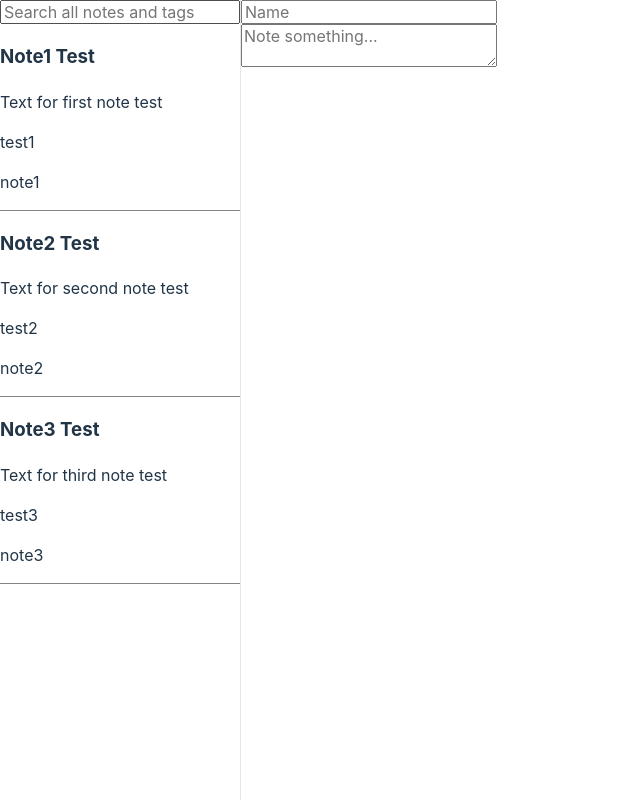
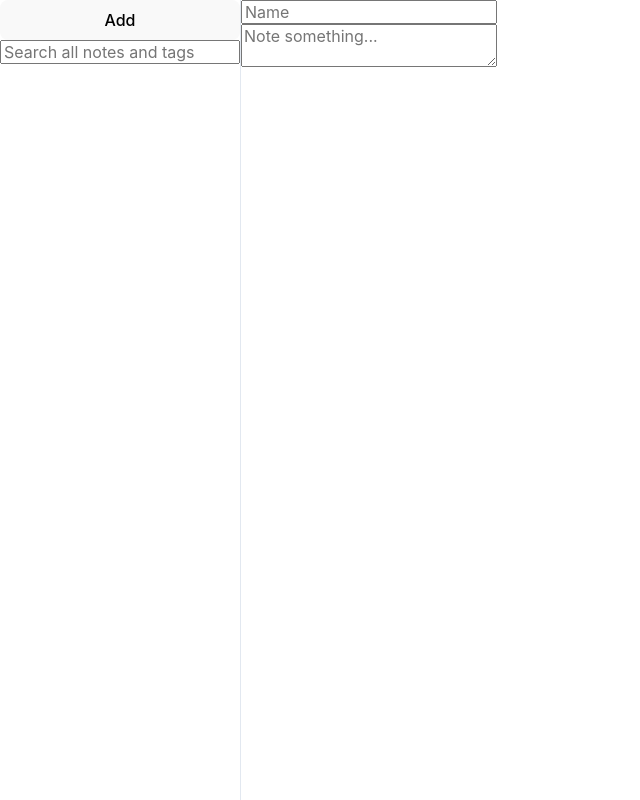
Before and after one commit to loonlylokly/ReactNotes, a React (Vite) app: page / in a window 1280 px wide. Shown: the whole page, without its empty margins (0-640 px from the left). Built offline with nearby package versions, Linux system fonts and the light colour scheme.

Commit message:
feat: add functional to add and delete notes, also small fix

```diff
--- a/package.json
+++ b/package.json
@@ -14,13 +14,15 @@
     "normalize.css": "^8.0.1",
     "react": "^18.2.0",
     "react-dom": "^18.2.0",
-    "react-router-dom": "^6.9.0"
+    "react-router-dom": "^6.9.0",
+    "uuid": "^9.0.0"
   },
   "devDependencies": {
     "@testing-library/jest-dom": "^5.16.5",
     "@testing-library/react": "^14.0.0",
     "@types/react": "^18.0.28",
     "@types/react-dom": "^18.0.11",
+    "@types/uuid": "9.0.1",
     "@types/testing-library__jest-dom": "^5.14.5",
     "@typescript-eslint/eslint-plugin": "^5.56.0",
     "@typescript-eslint/parser": "^5.56.0",
--- a/src/components/List.tsx
+++ b/src/components/List.tsx
@@ -1,8 +1,8 @@
-interface ListProps<T> {
+type ListProps<T> = {
   items: T[];
   renderItem: (item: T) => React.ReactNode;
   classNameList: string;
-}
+};
 
 export default function List<T>({ items, renderItem, classNameList }: ListProps<T>) {
   return <div className={classNameList}>{items.map(renderItem)}</div>;
--- a/src/components/Note/Note.tsx
+++ b/src/components/Note/Note.tsx
@@ -6,15 +6,19 @@ import { ITag } from '../../types/ITag';
 import { INote } from '../../types/INote';
 import styles from './Note.module.scss';
 
-interface NoteProps {
+type NoteProps = {
   note: INote;
-}
+  onDeleteNote: (idDelete: string) => void;
+};
 
-const Note: FC<NoteProps> = ({ note }) => {
+const Note: FC<NoteProps> = ({ note, onDeleteNote }) => {
   return (
     <div className={`${styles.note}`}>
       <h3>{note.title}</h3>
-      <p>{note.text}</p>
+      <button type="button" onClick={() => onDeleteNote(note.id)}>
+        Delete
+      </button>
+      <p>{note.text && `${note.text.slice(0, 30)}...`}</p>
       <List
         classNameList={styles.list}
         items={note.tags}
--- a/src/components/Sidebar/Sidebar.tsx
+++ b/src/components/Sidebar/Sidebar.tsx
@@ -3,46 +3,25 @@ import Note from '../Note/Note';
 import { INote } from '../../types/INote';
 import styles from './Sidebar.module.scss';
 
-function Sidebar() {
-  const notes: INote[] = [
-    {
-      id: '1',
-      title: 'Note1 Test',
-      tags: [
-        { id: '1', name: 'test1' },
-        { id: '2', name: 'note1' },
-      ],
-      text: 'Text for first note test',
-    },
-    {
-      id: '2',
-      title: 'Note2 Test',
-      tags: [
-        { id: '1', name: 'test2' },
-        { id: '2', name: 'note2' },
-      ],
-      text: 'Text for second note test',
-    },
-    {
-      id: '3',
-      title: 'Note3 Test',
-      tags: [
-        { id: '1', name: 'test3' },
-        { id: '2', name: 'note3' },
-      ],
-      text: 'Text for third note test',
-    },
-  ];
+type NoteProps = {
+  notes: INote[];
+  onAddNote: () => void;
+  onDeleteNote: (idDelete: string) => void;
+};
 
+function Sidebar({ notes, onAddNote, onDeleteNote }: NoteProps) {
   return (
-    <div className={styles.sidebar}>
+    <aside className={styles.sidebar}>
+      <button type="button" onClick={onAddNote}>
+        Add
+      </button>
       <input type="search" placeholder="Search all notes and tags" />
       <List
         classNameList={styles.list}
         items={notes}
-        renderItem={(note: INote) => <Note key={note.id} note={note} />}
+        renderItem={(note: INote) => <Note key={note.id} note={note} onDeleteNote={onDeleteNote} />}
       />
-    </div>
+    </aside>
   );
 }
 
--- a/src/components/Tag/Tag.tsx
+++ b/src/components/Tag/Tag.tsx
@@ -3,9 +3,9 @@ import { FC } from 'react';
 import { ITag } from '../../types/ITag';
 import styles from './Tag.module.scss';
 
-interface TagProps {
+type TagProps = {
   tag: ITag;
-}
+};
 
 const Tag: FC<TagProps> = ({ tag }) => {
   return (
--- a/src/pages/Homepage.tsx
+++ b/src/pages/Homepage.tsx
@@ -1,11 +1,30 @@
+import { useState } from 'react';
+import { v4 as uuidv4 } from 'uuid';
 import TextEditor from '../components/TextEditor/TextEditor';
 import Sidebar from '../components/Sidebar/Sidebar';
 import styles from '../styles/Homepage.module.scss';
+import { INote } from '../types/INote';
 
 function Homepage() {
+  const [notes, setNotes] = useState<INote[]>([]);
+
+  const onAddNote = () => {
+    const newNote: INote = {
+      id: uuidv4(),
+      title: 'New Note',
+      tags: [],
+      text: '',
+    };
+    setNotes([newNote, ...notes]);
+  };
+
+  const onDeleteNote = (idDelete: string) => {
+    setNotes(notes.filter((note) => note.id !== idDelete));
+  };
+
   return (
     <div className={styles.pageContainer}>
-      <Sidebar />
+      <Sidebar notes={notes} onAddNote={onAddNote} onDeleteNote={onDeleteNote} />
       <TextEditor />
     </div>
   );
--- a/tsconfig.json
+++ b/tsconfig.json
@@ -15,6 +15,7 @@
     "moduleResolution": "Node",
     "resolveJsonModule": true,
     "isolatedModules": true,
+    "typeRoots": ["./dependencies/nodejs/node_modules/@types"],
     "noEmit": true,
     "jsx": "react-jsx",
     "baseUrl": "./src",
```
Also changed, not shown: 1 other file (tests, documents, lock files or other folders).
